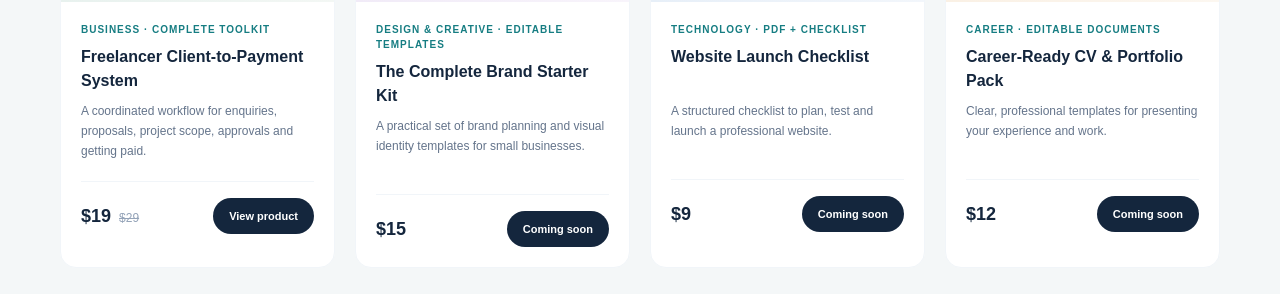
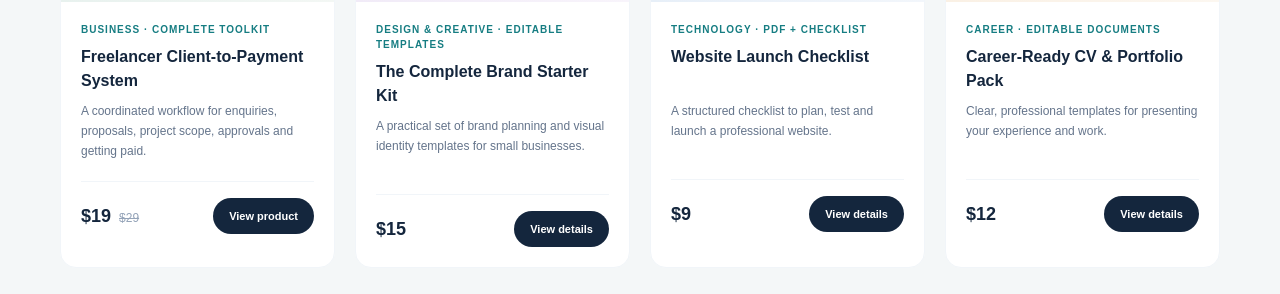
Before and after one commit to apostle24/nbjcreative-hub, a Next.js app: page / in a window 1280 px wide. Shown: the part 2034-2328 px from the top of the page. Built offline with nearby package versions, Linux system fonts and the light colour scheme.

Commit message:
Connect homepage product cards to detail pages

```diff
--- a/app/page.tsx
+++ b/app/page.tsx
@@ -1,6 +1,7 @@
 "use client";
 
 import { useMemo, useState } from "react";
+import Link from "next/link";
 import { ArrowRight, Search, ShoppingBag, Menu, X, Sparkles, Download, ShieldCheck, Globe2, ChevronRight } from "lucide-react";
 
 const categories = [
@@ -88,7 +89,7 @@ export default function Home() {
         <div className="grid sm:grid-cols-2 lg:grid-cols-4 gap-5">
           {visibleProducts.map(p=><article key={p.id} className="product-card overflow-hidden rounded-2xl border border-slate-100 bg-white">
             <div className={`relative h-48 bg-gradient-to-br ${p.bg} flex items-center justify-center`}><span className="text-[76px] text-ink/80">{p.art}</span><span className="absolute top-4 left-4 rounded-full bg-white/90 px-3 py-1.5 text-[9px] font-extrabold tracking-wider text-teal">{p.tag}</span></div>
-            <div className="p-5"><p className="text-[10px] uppercase tracking-widest font-bold text-teal">{p.category} · {p.type}</p><h3 className="mt-2 min-h-[48px] font-bold leading-6 text-ink">{p.name}</h3><p className="mt-2 min-h-[58px] text-xs leading-5 text-slate-500">{p.description}</p><div className="mt-5 flex items-center justify-between border-t border-slate-100 pt-4"><div><strong className="text-lg text-ink">{p.price}</strong>{p.old && <span className="ml-2 text-xs text-slate-400 line-through">{p.old}</span>}</div><button onClick={()=>alert(p.tag==="COMING SOON"?"This product is being prepared for launch.":"The product is in development. Checkout will be enabled after launch.")} className="rounded-full bg-ink px-4 py-2.5 text-[11px] font-bold text-white hover:bg-teal">{p.tag==="COMING SOON"?"Coming soon":"View product"}</button></div></div>
+            <div className="p-5"><p className="text-[10px] uppercase tracking-widest font-bold text-teal">{p.category} · {p.type}</p><h3 className="mt-2 min-h-[48px] font-bold leading-6 text-ink">{p.name}</h3><p className="mt-2 min-h-[58px] text-xs leading-5 text-slate-500">{p.description}</p><div className="mt-5 flex items-center justify-between border-t border-slate-100 pt-4"><div><strong className="text-lg text-ink">{p.price}</strong>{p.old && <span className="ml-2 text-xs text-slate-400 line-through">{p.old}</span>}</div><Link href={`/products/${({1:"freelancer-client-to-payment-system",2:"complete-brand-starter-kit",3:"website-launch-checklist",4:"career-ready-cv-portfolio-pack"} as Record<number,string>)[p.id]}`} className="rounded-full bg-ink px-4 py-2.5 text-[11px] font-bold text-white hover:bg-teal">{p.tag==="COMING SOON"?"View details":"View product"}</Link></div></div>
           </article>)}
         </div>
         {visibleProducts.length===0 && <div className="rounded-2xl bg-white p-12 text-center text-sm text-slate-500">No products match that search yet. Try another category or keyword.</div>}
```
